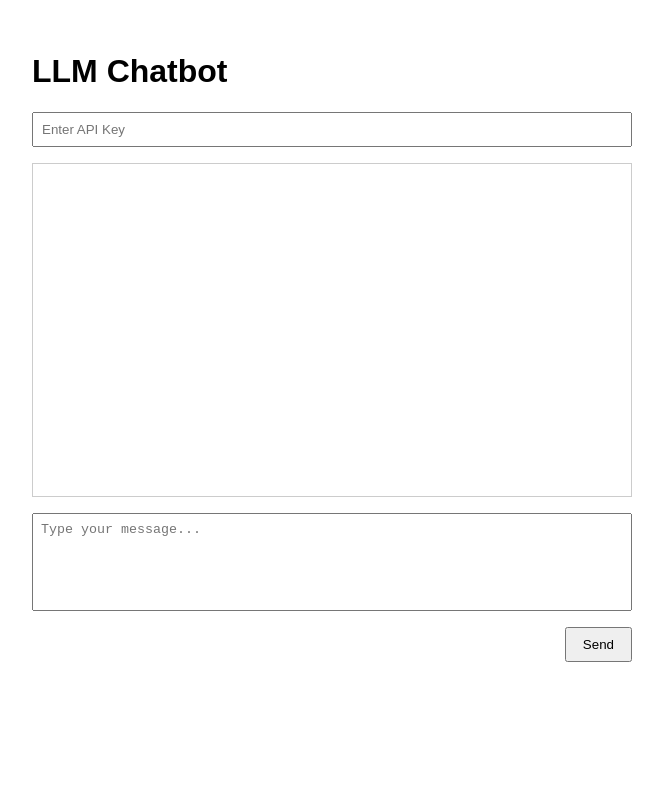
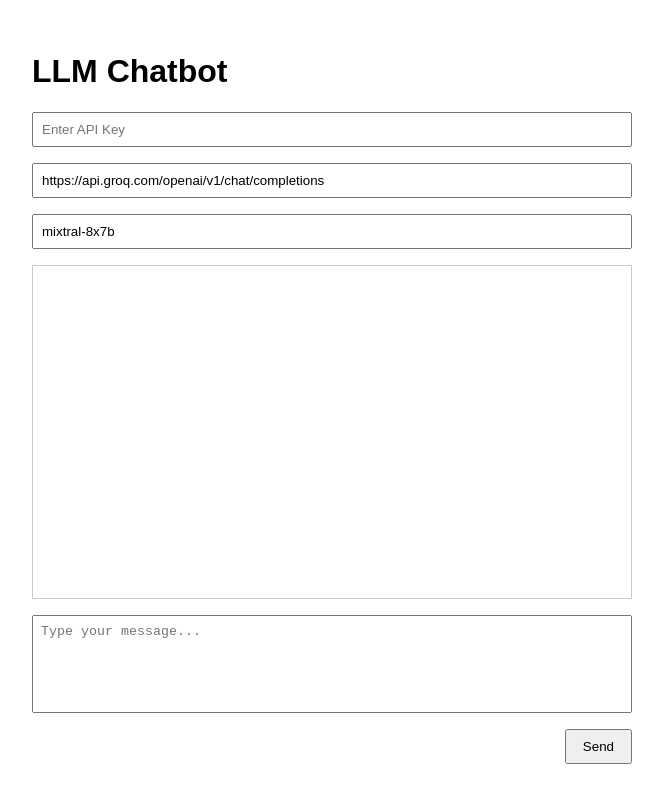
Before and after one commit to nitisbig/codex-, a Next.js app: page / in a window 1280 px wide. Shown: the whole page, without its empty margins (308-971 px from the left). Built offline with nearby package versions, Linux system fonts and the light colour scheme.

Commit message:
feat: support custom Groq base URL and model

```diff
--- a/pages/index.js
+++ b/pages/index.js
@@ -2,25 +2,29 @@ import { useState } from 'react';
 
 export default function Home() {
   const [apiKey, setApiKey] = useState('');
+  const [baseUrl, setBaseUrl] = useState(
+    'https://api.groq.com/openai/v1/chat/completions'
+  );
+  const [model, setModel] = useState('mixtral-8x7b');
   const [input, setInput] = useState('');
   const [messages, setMessages] = useState([]);
   const [loading, setLoading] = useState(false);
 
   const sendMessage = async () => {
-    if (!apiKey || !input) return;
+    if (!apiKey || !baseUrl || !model || !input) return;
     const newMessages = [...messages, { role: 'user', content: input }];
     setMessages(newMessages);
     setInput('');
     setLoading(true);
     try {
-      const res = await fetch('https://api.openai.com/v1/chat/completions', {
+      const res = await fetch(baseUrl, {
         method: 'POST',
         headers: {
           'Content-Type': 'application/json',
           Authorization: `Bearer ${apiKey}`,
         },
         body: JSON.stringify({
-          model: 'gpt-3.5-turbo',
+          model,
           messages: newMessages,
         }),
       });
@@ -55,6 +59,20 @@ export default function Home() {
         onChange={(e) => setApiKey(e.target.value)}
         className="apiKeyInput"
       />
+      <input
+        type="text"
+        placeholder="Base URL"
+        value={baseUrl}
+        onChange={(e) => setBaseUrl(e.target.value)}
+        className="baseUrlInput"
+      />
+      <input
+        type="text"
+        placeholder="Model"
+        value={model}
+        onChange={(e) => setModel(e.target.value)}
+        className="modelInput"
+      />
       <div className="chat">
         {messages.map((m, i) => (
           <div key={i} className={`message ${m.role}`}>
@@ -79,7 +97,9 @@ export default function Home() {
           display: flex;
           flex-direction: column;
         }
-        .apiKeyInput {
+        .apiKeyInput,
+        .baseUrlInput,
+        .modelInput {
           margin-bottom: 1rem;
           padding: 0.5rem;
         }
```
